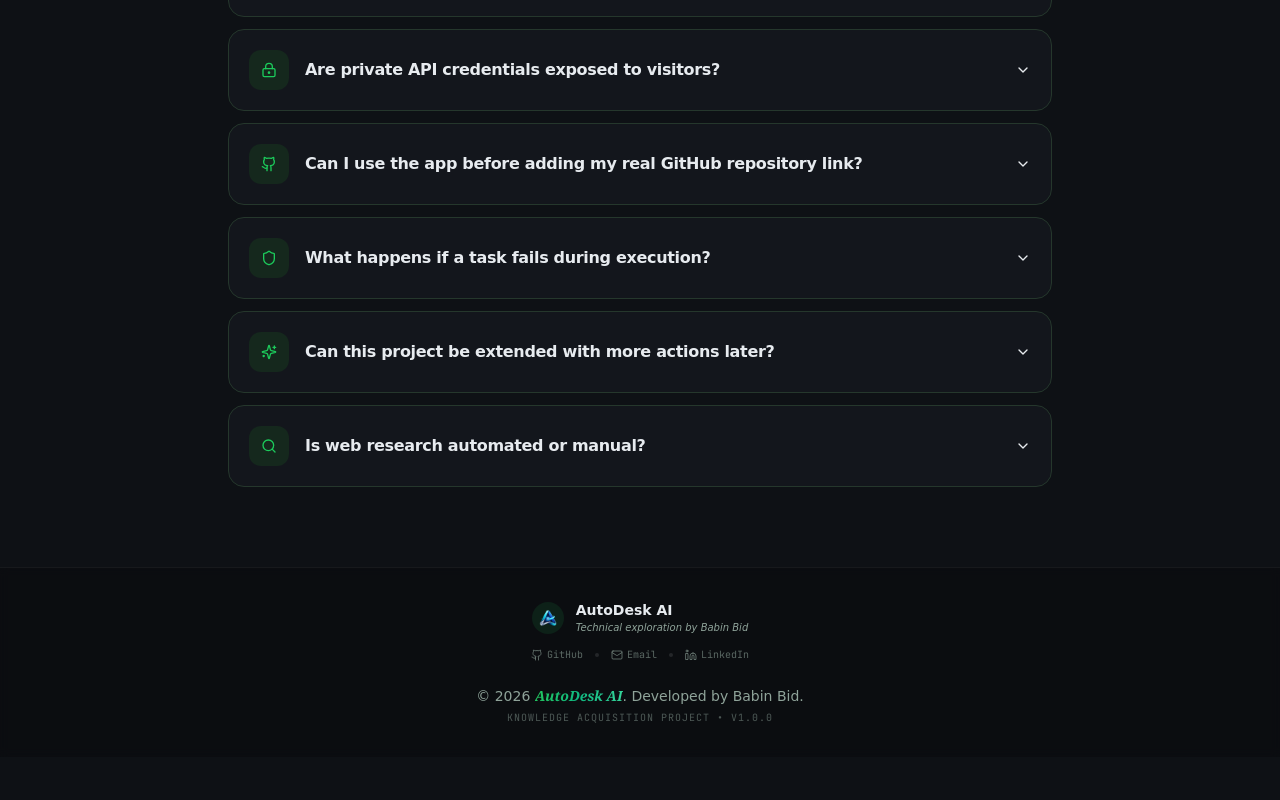
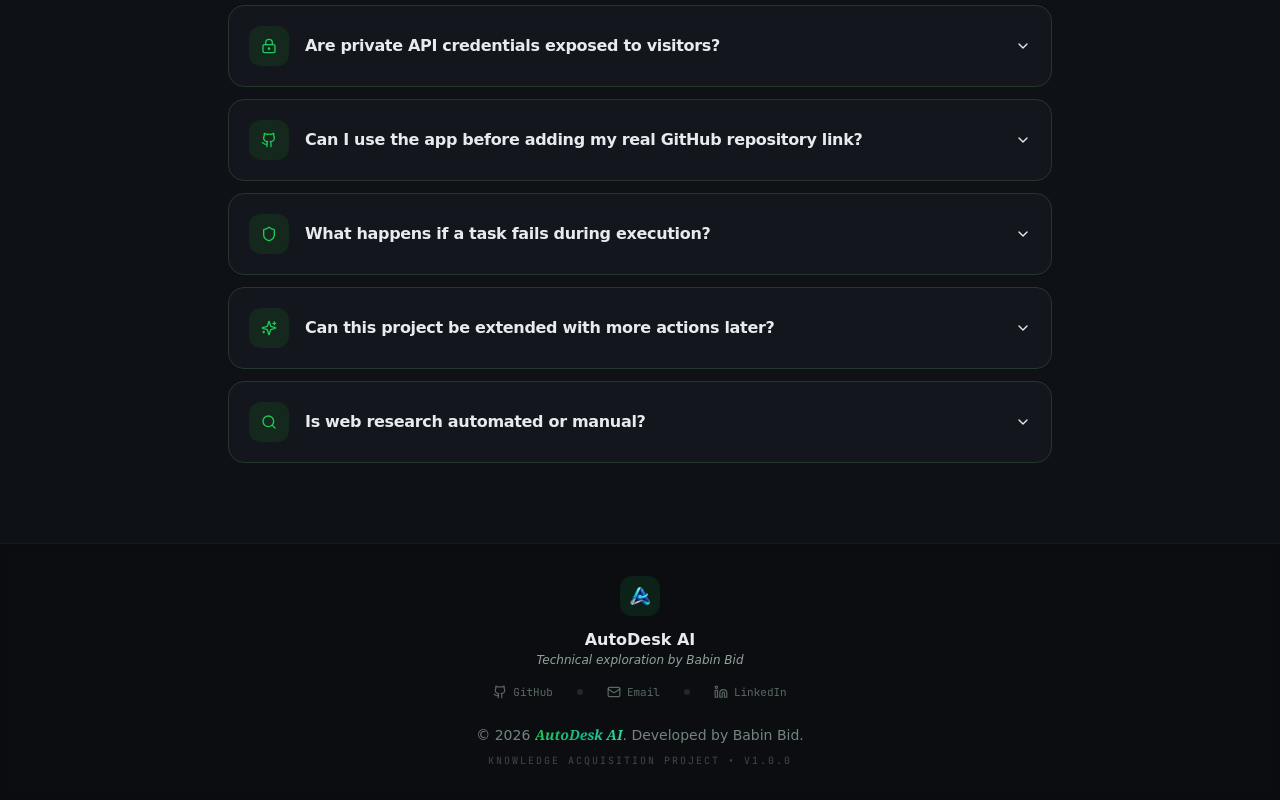
Before and after one commit to KGFCH2/AutoDesk-AI, a React (Vite) app: page /faq in a window 1280 px wide. Shown: the part 758-1558 px from the top of the page. Before the commit the page ends 1515 px from the top, so only its background shows below. Built offline with nearby package versions, Linux system fonts and the light colour scheme; the HTML template or start-up script is replaced by a standard one.

Commit message:
Increased navbar transparency, centered footer branding, and pushed section headings upward

```diff
--- a/src/components/Layout.tsx
+++ b/src/components/Layout.tsx
@@ -23,7 +23,7 @@ export function Layout({ children }: { children: React.ReactNode }) {
       <motion.nav
         initial={{ y: -100 }}
         animate={{ y: 0 }}
-        className="sticky top-0 z-50 w-full border-b border-white/5 bg-background/80 backdrop-blur-xl"
+        className="sticky top-0 z-50 w-full border-b border-white/5 bg-background/40 backdrop-blur-2xl"
       >
         <div className="container flex h-16 items-center justify-between px-4 sm:px-6">
           <Link to="/" className="flex items-center space-x-2 group shrink-0">
@@ -119,37 +119,37 @@ export function Layout({ children }: { children: React.ReactNode }) {
       {/* Footer */}
       <footer className="w-full border-t border-white/5 bg-black/20 backdrop-blur-sm mt-auto py-8 group/footer">
         <div className="container mx-auto px-4 flex flex-col items-center gap-6">
-          <div className="flex flex-col items-center gap-1 text-center">
-            <div className="flex items-center space-x-3 justify-center">
-              <div className="p-1 rounded-lg bg-primary/10 transition-all duration-300 group-hover/footer:bg-primary/20 group-hover/footer:scale-110">
-                <img src="/Favicon.png" alt="AutoDesk AI" className="h-6 w-6 transition-all duration-500 group-hover/footer:rotate-[360deg]" />
+          <div className="flex flex-col items-center gap-1 text-center w-full">
+            <div className="flex flex-col items-center gap-3">
+              <div className="p-1.5 rounded-xl bg-primary/10 transition-all duration-300 group-hover/footer:bg-primary/20 group-hover/footer:scale-110">
+                <img src="/Favicon.png" alt="AutoDesk AI" className="h-7 w-7 transition-all duration-500 group-hover/footer:rotate-[360deg]" />
               </div>
-              <div className="flex flex-col text-left">
-                <span className="text-sm font-bold text-foreground">AutoDesk AI</span>
-                <span className="text-[10px] text-muted-foreground italic font-comic">
+              <div className="flex flex-col items-center">
+                <span className="text-base font-bold text-foreground">AutoDesk AI</span>
+                <span className="text-xs text-muted-foreground italic font-comic">
                   Technical exploration by Babin Bid
                 </span>
               </div>
             </div>
-            <div className="flex items-center justify-center gap-3 mt-2 text-[10px] text-muted-foreground/60 font-mono">
-              <a href="https://github.com/KGFCH2/AutoDesk-AI" target="_blank" rel="noopener noreferrer" className="flex items-center gap-1 hover:text-primary transition-colors group/link">
-                <Github className="h-3 w-3 group-hover/link:animate-bounce" /> GitHub
+            <div className="flex items-center justify-center gap-4 mt-3 text-[11px] text-muted-foreground/60 font-mono">
+              <a href="https://github.com/KGFCH2/AutoDesk-AI" target="_blank" rel="noopener noreferrer" className="flex items-center gap-1.5 hover:text-primary transition-colors group/link px-2">
+                <Github className="h-3.5 w-3.5 group-hover/link:animate-bounce" /> GitHub
               </a>
-              <span className="w-1 h-1 rounded-full bg-white/10" />
-              <a href="mailto:babinbid05@gmail.com" className="flex items-center gap-1 hover:text-primary transition-colors group/link">
-                <Mail className="h-3 w-3 group-hover/link:animate-bounce" /> Email
+              <span className="w-1.5 h-1.5 rounded-full bg-white/10" />
+              <a href="mailto:babinbid05@gmail.com" className="flex items-center gap-1.5 hover:text-primary transition-colors group/link px-2">
+                <Mail className="h-3.5 w-3.5 group-hover/link:animate-bounce" /> Email
               </a>
-              <span className="w-1 h-1 rounded-full bg-white/10" />
-              <a href="https://linkedin.com/in/babinbid123" target="_blank" rel="noopener noreferrer" className="flex items-center gap-1 hover:text-primary transition-colors group/link">
-                <Linkedin className="h-3 w-3 group-hover/link:animate-bounce" /> LinkedIn
+              <span className="w-1.5 h-1.5 rounded-full bg-white/10" />
+              <a href="https://linkedin.com/in/babinbid123" target="_blank" rel="noopener noreferrer" className="flex items-center gap-1.5 hover:text-primary transition-colors group/link px-2">
+                <Linkedin className="h-3.5 w-3.5 group-hover/link:animate-bounce" /> LinkedIn
               </a>
             </div>
           </div>
-          <div className="flex flex-col items-center gap-1 text-center">
-            <div className="text-sm font-medium text-muted-foreground">
+          <div className="flex flex-col items-center gap-2 text-center">
+            <div className="text-sm font-medium text-muted-foreground/80">
               © 2026 <span className="text-math-gradient font-bold">AutoDesk AI</span>. Developed by Babin Bid.
             </div>
-            <div className="text-[10px] text-muted-foreground/50 font-mono uppercase tracking-widest">
+            <div className="text-[10px] text-muted-foreground/40 font-mono uppercase tracking-[0.2em]">
               Knowledge Acquisition Project • V1.0.0
             </div>
           </div>
--- a/src/components/faq-section.tsx
+++ b/src/components/faq-section.tsx
@@ -87,7 +87,7 @@ const faqItems: FAQItem[] = [
 
 export function FAQSection() {
   return (
-    <section aria-labelledby="faq-title" className="space-y-5">
+    <section aria-labelledby="faq-title" className="space-y-5 -mt-4 md:-mt-6">
       <div className="flex flex-col items-center group/header">
         <h2 id="faq-title" className="text-3xl font-bold tracking-tighter text-primary flex flex-wrap items-center justify-center gap-x-4 gap-y-2 transition-all group-hover/header:scale-[1.02] text-center">
           <MessageCircleQuestion className="h-7 w-7 transition-all duration-500 group-hover/header:rotate-[360deg] opacity-80" />
--- a/src/components/legal-section.tsx
+++ b/src/components/legal-section.tsx
@@ -61,7 +61,7 @@ export function LegalSection({ variant = "both" }: LegalSectionProps) {
   const showPrivacy = variant === "both" || variant === "privacy";
 
   return (
-    <section aria-labelledby="legal-title" className="space-y-5">
+    <section aria-labelledby="legal-title" className="space-y-5 -mt-4 md:-mt-8 lg:-mt-10">
       <div className="flex flex-col items-center group/header">
         <h2 id="legal-title" className="text-3xl font-bold tracking-tighter text-accent flex items-center justify-center gap-4 transition-all group-hover/header:scale-[1.02]">
           {variant === "terms" && <Scale className="h-7 w-7 transition-all duration-500 group-hover/header:rotate-12 opacity-80" />}
```
